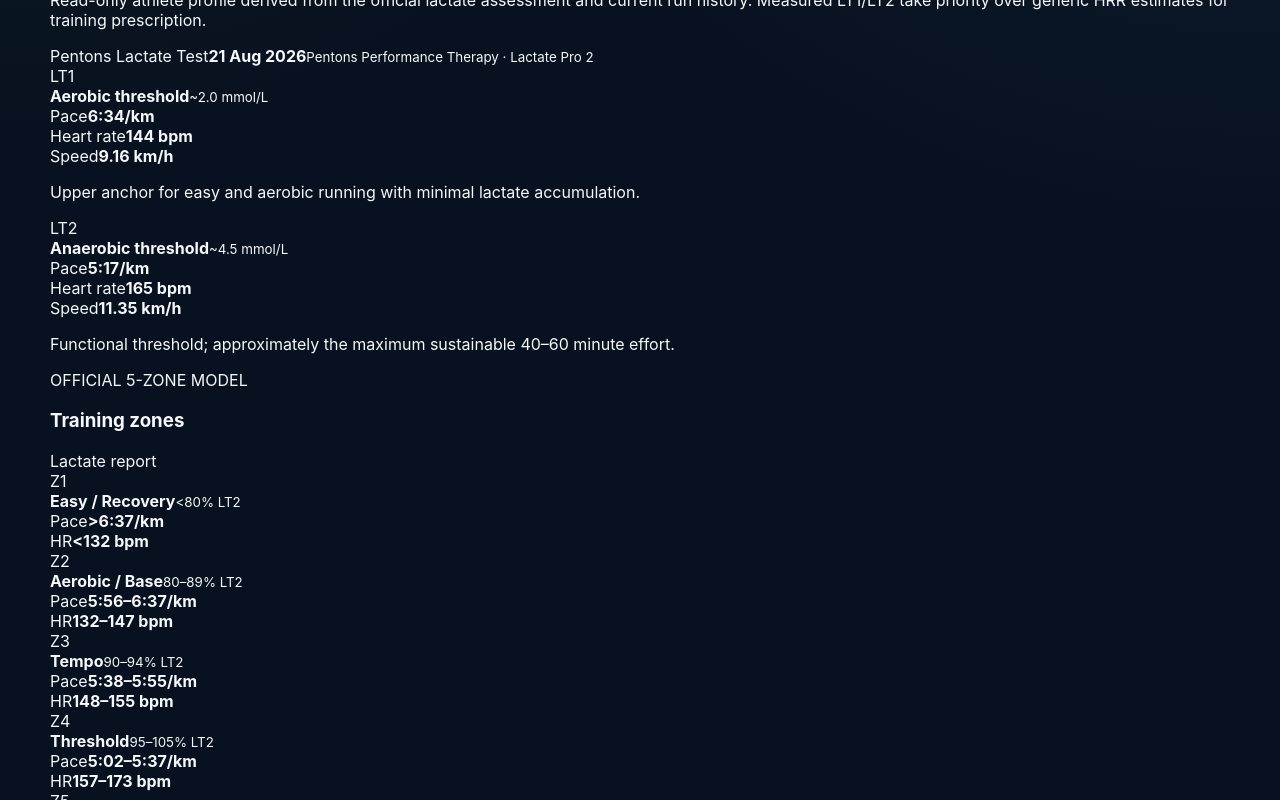
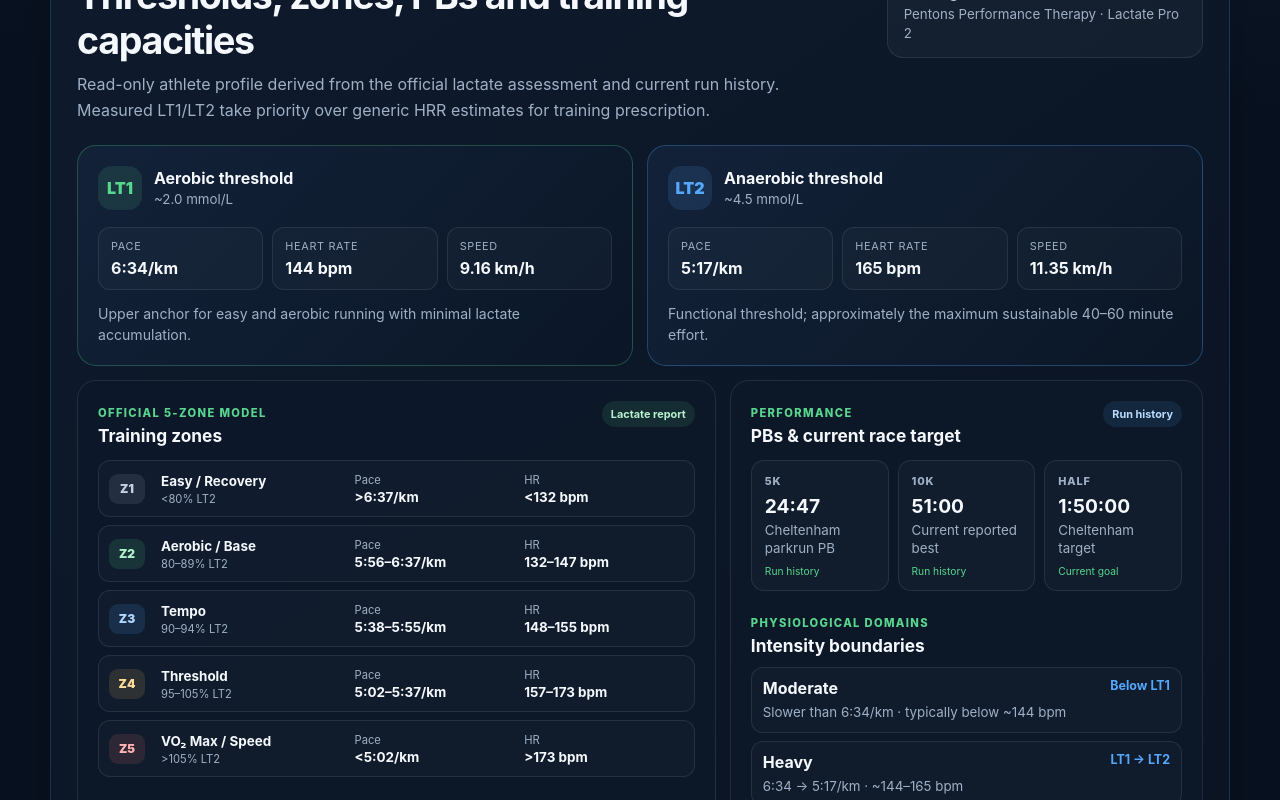
Before and after one commit to MrE84/Paul-Running-v1, a Next.js app: page / in a window 1280 px wide. Shown: the part 720-1520 px from the top of the page. Built offline with nearby package versions, Linux system fonts and the light colour scheme.

Commit message:
style: add dashboard athlete profile layout

```diff
--- a/app/globals.css
+++ b/app/globals.css
@@ -43,6 +43,69 @@ h1 { max-width: 820px; margin: 12px 0 16px; font-size: clamp(2.5rem, 7vw, 5.4rem
 .approvalBanner strong { display: block; font-size: 1.08rem; }
 .approvalBanner p { margin: 6px 0 0; color: var(--muted); line-height: 1.5; }
 .approvalCta { color: var(--green); font-size: .86rem; font-weight: 800; white-space: nowrap; }
+
+.athleteProfile { margin-top: 18px; padding: 26px; border: 1px solid rgba(85,168,255,.2); border-radius: 26px; background: linear-gradient(145deg, rgba(15,27,45,.97), rgba(9,19,33,.95)); box-shadow: 0 20px 60px rgba(0,0,0,.18); }
+.athleteProfileHeader { display: flex; align-items: flex-start; justify-content: space-between; gap: 28px; }
+.athleteProfileHeader h2 { margin: 7px 0 9px; font-size: clamp(1.6rem, 3vw, 2.35rem); letter-spacing: -.035em; }
+.athleteProfileHeader p { max-width: 760px; margin: 0; color: var(--muted); line-height: 1.58; }
+.sectionKicker { color: var(--green); font-size: .7rem; font-weight: 850; letter-spacing: .12em; }
+.testMeta { min-width: 220px; padding: 14px 16px; border: 1px solid var(--border); border-radius: 16px; background: rgba(255,255,255,.035); }
+.testMeta span, .testMeta small { display: block; color: var(--muted); }
+.testMeta span { font-size: .72rem; text-transform: uppercase; letter-spacing: .08em; }
+.testMeta strong { display: block; margin: 6px 0 4px; font-size: 1.05rem; }
+.testMeta small { line-height: 1.4; }
+.thresholdGrid { display: grid; grid-template-columns: repeat(2, 1fr); gap: 14px; margin-top: 22px; }
+.thresholdCard { padding: 20px; border: 1px solid var(--border); border-radius: 19px; background: linear-gradient(135deg, rgba(19,35,58,.9), rgba(11,23,39,.9)); }
+.thresholdCard:nth-child(1) { border-color: rgba(88,214,141,.28); }
+.thresholdCard:nth-child(2) { border-color: rgba(85,168,255,.3); }
+.thresholdTitle { display: flex; align-items: center; gap: 12px; }
+.thresholdTitle > span { display: grid; place-items: center; width: 44px; height: 44px; border-radius: 14px; background: rgba(88,214,141,.12); color: var(--green); font-weight: 900; }
+.thresholdCard:nth-child(2) .thresholdTitle > span { background: rgba(85,168,255,.13); color: var(--blue); }
+.thresholdTitle strong, .thresholdTitle small { display: block; }
+.thresholdTitle small { margin-top: 3px; color: var(--muted); }
+.thresholdNumbers { display: grid; grid-template-columns: repeat(3, 1fr); gap: 9px; margin: 17px 0 13px; }
+.thresholdNumbers > div { padding: 11px 12px; border: 1px solid var(--border); border-radius: 12px; background: rgba(255,255,255,.025); }
+.thresholdNumbers span { display: block; margin-bottom: 5px; color: var(--muted); font-size: .68rem; text-transform: uppercase; letter-spacing: .06em; }
+.thresholdNumbers strong { font-size: 1rem; }
+.thresholdCard p { margin: 0; color: var(--muted); font-size: .88rem; line-height: 1.5; }
+.profileSplit { display: grid; grid-template-columns: 1.35fr 1fr; gap: 14px; margin-top: 14px; }
+.profilePanel { padding: 20px; border: 1px solid var(--border); border-radius: 19px; background: rgba(13,25,42,.9); }
+.panelHeading { display: flex; align-items: flex-start; justify-content: space-between; gap: 16px; margin-bottom: 14px; }
+.panelHeading h3, .domainHeading h3 { margin: 4px 0 0; font-size: 1.08rem; }
+.sourceBadge { padding: 6px 9px; border-radius: 999px; background: rgba(88,214,141,.1); color: #b9f2cf; font-size: .68rem; font-weight: 750; white-space: nowrap; }
+.sourceBadge.secondary { background: rgba(85,168,255,.1); color: #b8dcff; }
+.zoneTable { display: grid; gap: 8px; }
+.zoneRow { display: grid; grid-template-columns: 42px 1.15fr 1fr 1fr; gap: 10px; align-items: center; padding: 10px; border: 1px solid var(--border); border-radius: 12px; background: rgba(255,255,255,.02); }
+.zoneRow > div > span, .zoneName small { display: block; color: var(--muted); font-size: .7rem; }
+.zoneRow > div > strong { display: block; margin-top: 2px; font-size: .84rem; }
+.zoneName strong { font-size: .84rem; }
+.zoneName small { margin-top: 3px; }
+.zoneBadge { display: grid; place-items: center; width: 36px; height: 30px; border-radius: 9px; font-size: .75rem; font-weight: 900; }
+.zoneBadge.z1 { background: rgba(159,176,198,.13); color: #c4d1e0; }
+.zoneBadge.z2 { background: rgba(88,214,141,.13); color: #aef0c7; }
+.zoneBadge.z3 { background: rgba(85,168,255,.13); color: #afd6ff; }
+.zoneBadge.z4 { background: rgba(255,196,91,.12); color: #ffdb98; }
+.zoneBadge.z5 { background: rgba(255,114,114,.12); color: #ffb2b2; }
+.pbGrid { display: grid; grid-template-columns: repeat(3, 1fr); gap: 9px; }
+.pbCard { padding: 13px; border: 1px solid var(--border); border-radius: 13px; background: rgba(255,255,255,.025); }
+.pbCard span, .pbCard small, .pbCard em { display: block; }
+.pbCard span { color: var(--muted); font-size: .68rem; font-weight: 800; text-transform: uppercase; letter-spacing: .08em; }
+.pbCard strong { display: block; margin: 6px 0 4px; font-size: 1.2rem; }
+.pbCard small { color: var(--muted); line-height: 1.35; }
+.pbCard em { margin-top: 7px; color: var(--green); font-size: .64rem; font-style: normal; }
+.domainHeading { margin-top: 20px; }
+.domainList { display: grid; gap: 8px; margin-top: 11px; }
+.domainItem { padding: 10px 11px; border: 1px solid var(--border); border-radius: 12px; background: rgba(255,255,255,.02); }
+.domainItem > div { display: flex; justify-content: space-between; gap: 12px; }
+.domainItem > div span { color: var(--blue); font-size: .78rem; font-weight: 750; }
+.domainItem small { display: block; margin-top: 5px; color: var(--muted); line-height: 1.4; }
+.capacitiesPanel { margin-top: 14px; }
+.capacityGrid { display: grid; grid-template-columns: repeat(4, 1fr); gap: 10px; }
+.capacityCard { min-height: 132px; padding: 14px; border: 1px solid var(--border); border-radius: 13px; background: rgba(255,255,255,.022); }
+.capacityCard span { display: block; color: var(--muted); font-size: .72rem; font-weight: 750; }
+.capacityCard strong { display: block; margin: 7px 0; font-size: 1.18rem; }
+.capacityCard p { margin: 0; color: var(--muted); font-size: .78rem; line-height: 1.45; }
+
 .grid { display: grid; grid-template-columns: repeat(4, 1fr); gap: 14px; margin-top: 18px; }
 .card { min-height: 190px; padding: 24px; border: 1px solid var(--border); border-radius: 22px; background: rgba(15,27,45,.88); }
 .cardLink { display: block; color: inherit; text-decoration: none; transition: transform .16s ease, border-color .16s ease; }
@@ -58,13 +121,26 @@ h1 { max-width: 820px; margin: 12px 0 16px; font-size: clamp(2.5rem, 7vw, 5.4rem
 .status strong { font-size: .98rem; }
 
 @media (max-width: 900px) {
+  .athleteProfileHeader { flex-direction: column; }
+  .testMeta { width: 100%; }
+  .profileSplit { grid-template-columns: 1fr; }
+  .capacityGrid { grid-template-columns: repeat(2, 1fr); }
   .grid { grid-template-columns: repeat(2, 1fr); }
   .status { grid-template-columns: 1fr; }
+}
+@media (max-width: 680px) {
+  .athleteProfile { padding: 20px 14px; border-radius: 22px; }
+  .thresholdGrid { grid-template-columns: 1fr; }
+  .thresholdNumbers { grid-template-columns: 1fr; }
+  .zoneRow { grid-template-columns: 38px 1fr 1fr; }
+  .zoneRow > div:last-child { grid-column: 2 / -1; }
+  .pbGrid, .capacityGrid { grid-template-columns: 1fr; }
 }
 @media (max-width: 600px) {
   main { width: min(100% - 20px, 1180px); padding-top: 20px; }
   .hero { padding: 26px 20px; border-radius: 22px; }
   .approvalBanner { align-items: flex-start; flex-direction: column; }
+  .panelHeading { align-items: flex-start; flex-direction: column; }
   .grid { grid-template-columns: 1fr; }
   .card { min-height: auto; }
 }
```
